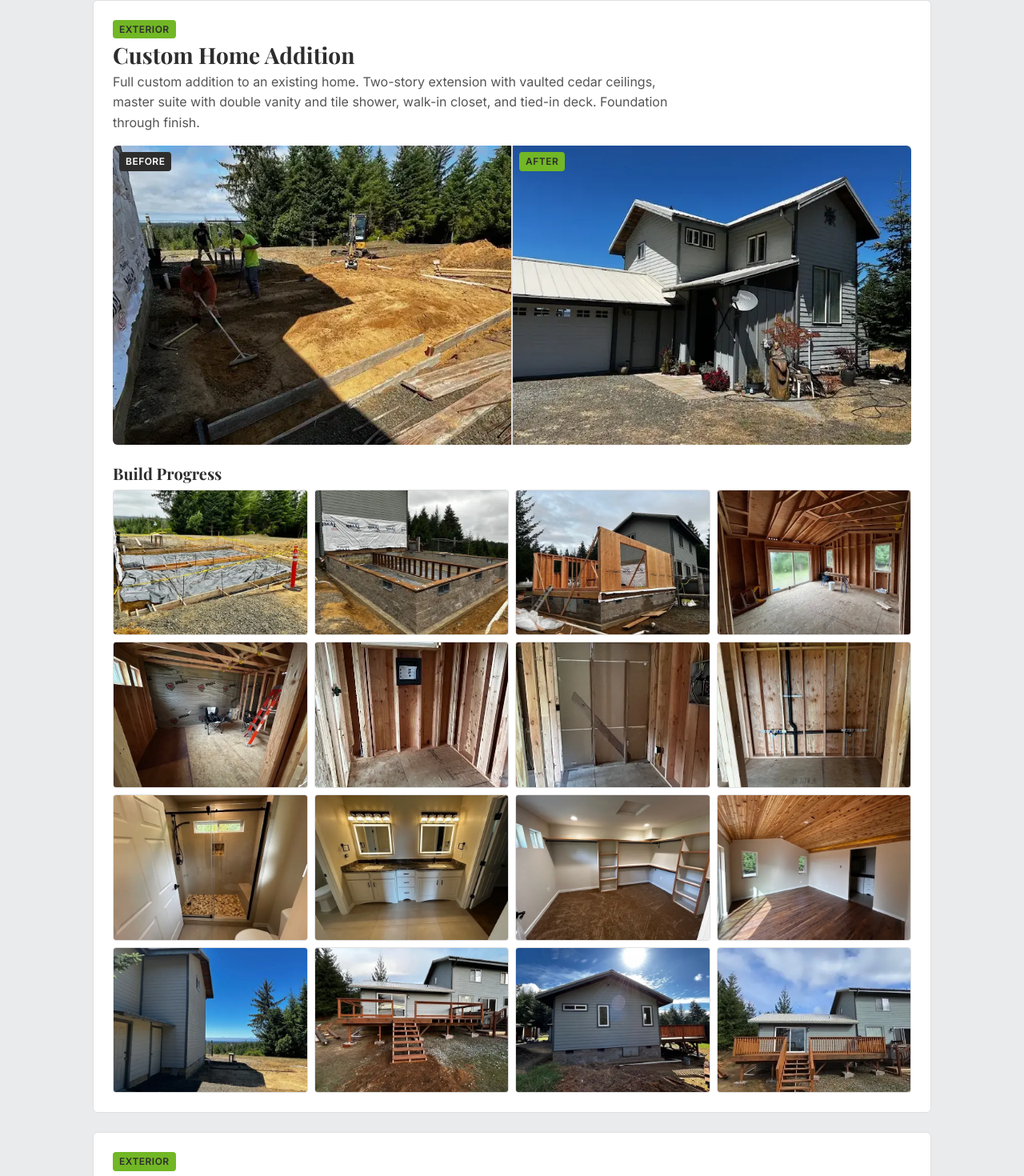
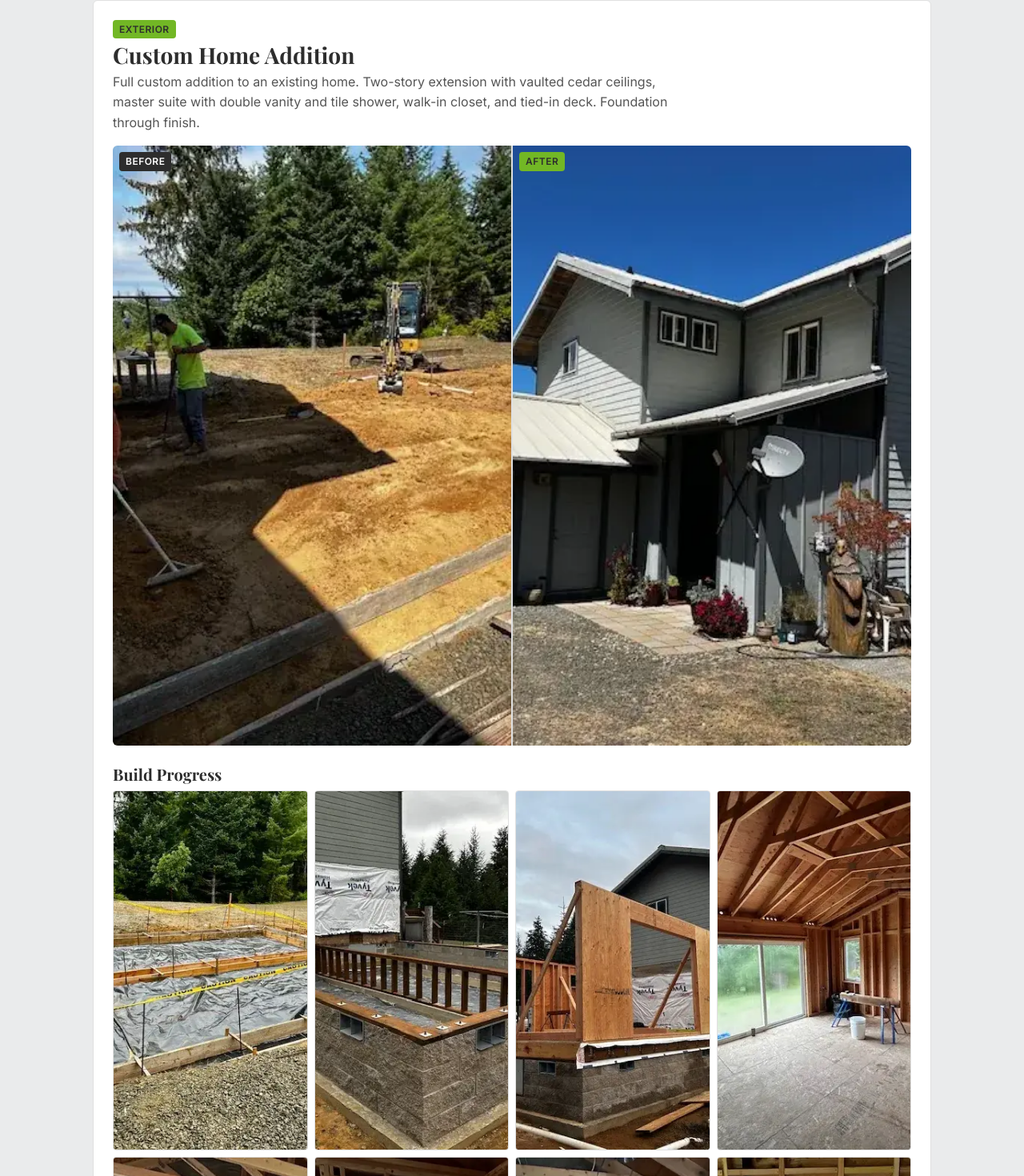
Before and after one commit to Preston2012/Sogncontracting, a Next.js app: page /gallery in a window 1280 px wide. Shown: the part 363-1833 px from the top of the page at 80% size. Built offline with nearby package versions, Linux system fonts and the light colour scheme.

Commit message:
perf(gallery): convert ProjectCard, ShowcaseProject, ProjectGalleryModal to next/image (per-device responsive srcset + AVIF, first showcase priority)

```diff
--- a/components/ProjectCard.tsx
+++ b/components/ProjectCard.tsx
@@ -1,3 +1,4 @@
+import Image from "next/image";
 import { PlaceholderImage } from "@/components/PlaceholderImage";
 import styles from "./ProjectCard.module.css";
 import type { ProjectData } from "@/config/projects";
@@ -7,6 +8,8 @@ interface ProjectCardProps {
   onClick: () => void;
   delay?: number;
 }
+
+const CARD_SIZES = "(max-width: 479px) 92vw, (max-width: 639px) 46vw, (max-width: 1024px) 23vw, 250px";
 
 export function ProjectCard({
   project,
@@ -27,21 +30,25 @@ export function ProjectCard({
           <div className={styles.pair}>
             <div className={styles.imgContainer}>
               <span className={styles.badge} aria-hidden="true">Before</span>
-              {/* eslint-disable-next-line @next/next/no-img-element */}
-              <img
+              <Image
                 src={heroPair.before}
                 alt={`${project.title} before photo, Bandon Oregon`}
                 className={styles.img}
+                width={800}
+                height={600}
+                sizes={CARD_SIZES}
                 loading="lazy"
               />
             </div>
             <div className={styles.imgContainer}>
               <span className={`${styles.badge} ${styles.badgeAfter}`} aria-hidden="true">After</span>
-              {/* eslint-disable-next-line @next/next/no-img-element */}
-              <img
+              <Image
                 src={heroPair.after}
                 alt={`${project.title} after photo, Bandon Oregon`}
                 className={styles.img}
+                width={800}
+                height={600}
+                sizes={CARD_SIZES}
                 loading="lazy"
               />
             </div>
--- a/components/ProjectGalleryModal.tsx
+++ b/components/ProjectGalleryModal.tsx
@@ -1,5 +1,6 @@
 "use client";
 
+import Image from "next/image";
 import { useEffect, useRef, useCallback } from "react";
 import { PlaceholderImage } from "@/components/PlaceholderImage";
 import styles from "./ProjectGalleryModal.module.css";
@@ -9,6 +10,9 @@ interface ProjectGalleryModalProps {
   project: ProjectData;
   onClose: () => void;
 }
+
+const PAIR_SIZES = "(max-width: 639px) 92vw, 430px";
+const EXTRA_SIZES = "(max-width: 639px) 46vw, 200px";
 
 export function ProjectGalleryModal({
   project,
@@ -23,15 +27,12 @@ export function ProjectGalleryModal({
         onClose();
         return;
       }
-
-      // Focus trap
       if (e.key === "Tab" && modalRef.current) {
         const focusable = modalRef.current.querySelectorAll<HTMLElement>(
           'button, [href], input, select, textarea, [tabindex]:not([tabindex="-1"])'
         );
         const first = focusable[0];
         const last = focusable[focusable.length - 1];
-
         if (e.shiftKey && document.activeElement === first) {
           e.preventDefault();
           last.focus();
@@ -48,7 +49,6 @@ export function ProjectGalleryModal({
     document.addEventListener("keydown", handleKeyDown);
     document.body.style.overflow = "hidden";
     closeRef.current?.focus();
-
     return () => {
       document.removeEventListener("keydown", handleKeyDown);
       document.body.style.overflow = "";
@@ -71,7 +71,6 @@ export function ProjectGalleryModal({
       ref={modalRef}
     >
       <div className={styles.modal}>
-        {/* Header */}
         <div className={styles.header}>
           <div>
             <h2 className={styles.title}>{project.title}</h2>
@@ -90,7 +89,6 @@ export function ProjectGalleryModal({
           </button>
         </div>
 
-        {/* Pairs */}
         <div className={styles.pairs}>
           {project.pairs.map((pair, i) => (
             <div key={i} className={styles.pairSection}>
@@ -101,11 +99,13 @@ export function ProjectGalleryModal({
                 <div className={styles.pairItem}>
                   <span className={styles.badge}>Before</span>
                   {project.visible ? (
-                    // eslint-disable-next-line @next/next/no-img-element
-                    <img
+                    <Image
                       src={pair.before}
                       alt={`${project.title} before, ${pair.label || `angle ${i + 1}`}`}
                       className={styles.img}
+                      width={1000}
+                      height={750}
+                      sizes={PAIR_SIZES}
                       loading={i === 0 ? "eager" : "lazy"}
                     />
                   ) : (
@@ -115,11 +115,13 @@ export function ProjectGalleryModal({
                 <div className={styles.pairItem}>
                   <span className={`${styles.badge} ${styles.badgeAfter}`}>After</span>
                   {project.visible ? (
-                    // eslint-disable-next-line @next/next/no-img-element
-                    <img
+                    <Image
                       src={pair.after}
                       alt={`${project.title} after, ${pair.label || `angle ${i + 1}`}`}
                       className={styles.img}
+                      width={1000}
+                      height={750}
+                      sizes={PAIR_SIZES}
                       loading={i === 0 ? "eager" : "lazy"}
                     />
                   ) : (
@@ -131,18 +133,19 @@ export function ProjectGalleryModal({
           ))}
         </div>
 
-        {/* Extras (after-only beauty shots) */}
         {project.extras && project.extras.length > 0 && project.visible && (
           <div className={styles.extras}>
             <span className={styles.extrasLabel}>Additional Photos</span>
             <div className={styles.extrasGrid}>
               {project.extras.map((src, i) => (
-                // eslint-disable-next-line @next/next/no-img-element
-                <img
+                <Image
                   key={i}
                   src={src}
                   alt={`${project.title} detail photo ${i + 1}`}
                   className={styles.img}
+                  width={600}
+                  height={450}
+                  sizes={EXTRA_SIZES}
                   loading="lazy"
                 />
               ))}
--- a/components/ShowcaseProject.tsx
+++ b/components/ShowcaseProject.tsx
@@ -1,5 +1,6 @@
 "use client";
 
+import Image from "next/image";
 import { useState } from "react";
 import { ProjectGalleryModal } from "@/components/ProjectGalleryModal";
 import styles from "./ShowcaseProject.module.css";
@@ -9,6 +10,9 @@ interface ShowcaseProjectProps {
   project: ProjectData;
   priority?: boolean;
 }
+
+const HERO_SIZES = "(max-width: 479px) 92vw, (max-width: 1080px) 48vw, 520px";
+const PROGRESS_SIZES = "(max-width: 479px) 46vw, 220px";
 
 export function ShowcaseProject({ project, priority = false }: ShowcaseProjectProps): JSX.Element {
   const [modalOpen, setModalOpen] = useState(false);
@@ -32,24 +36,26 @@ export function ShowcaseProject({ project, priority = false }: ShowcaseProjectPr
       >
         <div className={styles.heroItem}>
           <span className={styles.badge} aria-hidden="true">Before</span>
-          {/* eslint-disable-next-line @next/next/no-img-element */}
-          <img
+          <Image
             src={hero.before}
             alt={`${project.title} before photo, Bandon Oregon`}
             className={styles.heroImg}
-            loading={priority ? "eager" : "lazy"}
-            fetchPriority={priority ? "high" : "auto"}
+            width={1000}
+            height={750}
+            sizes={HERO_SIZES}
+            priority={priority}
           />
         </div>
         <div className={styles.heroItem}>
           <span className={`${styles.badge} ${styles.badgeAfter}`} aria-hidden="true">After</span>
-          {/* eslint-disable-next-line @next/next/no-img-element */}
-          <img
+          <Image
             src={hero.after}
             alt={`${project.title} after photo, Bandon Oregon`}
             className={styles.heroImg}
-            loading={priority ? "eager" : "lazy"}
-            fetchPriority={priority ? "high" : "auto"}
+            width={1000}
+            height={750}
+            sizes={HERO_SIZES}
+            priority={priority}
           />
         </div>
       </button>
@@ -59,12 +65,14 @@ export function ShowcaseProject({ project, priority = false }: ShowcaseProjectPr
           <h3 className={styles.progressTitle}>Build Progress</h3>
           <div className={styles.progressGrid}>
             {project.progress.map((src, i) => (
-              // eslint-disable-next-line @next/next/no-img-element
-              <img
+              <Image
                 key={src}
                 src={src}
                 alt={`${project.title} build progress step ${i + 1}, Bandon Oregon`}
                 className={styles.progressImg}
+                width={600}
+                height={450}
+                sizes={PROGRESS_SIZES}
                 loading="lazy"
               />
             ))}
```
